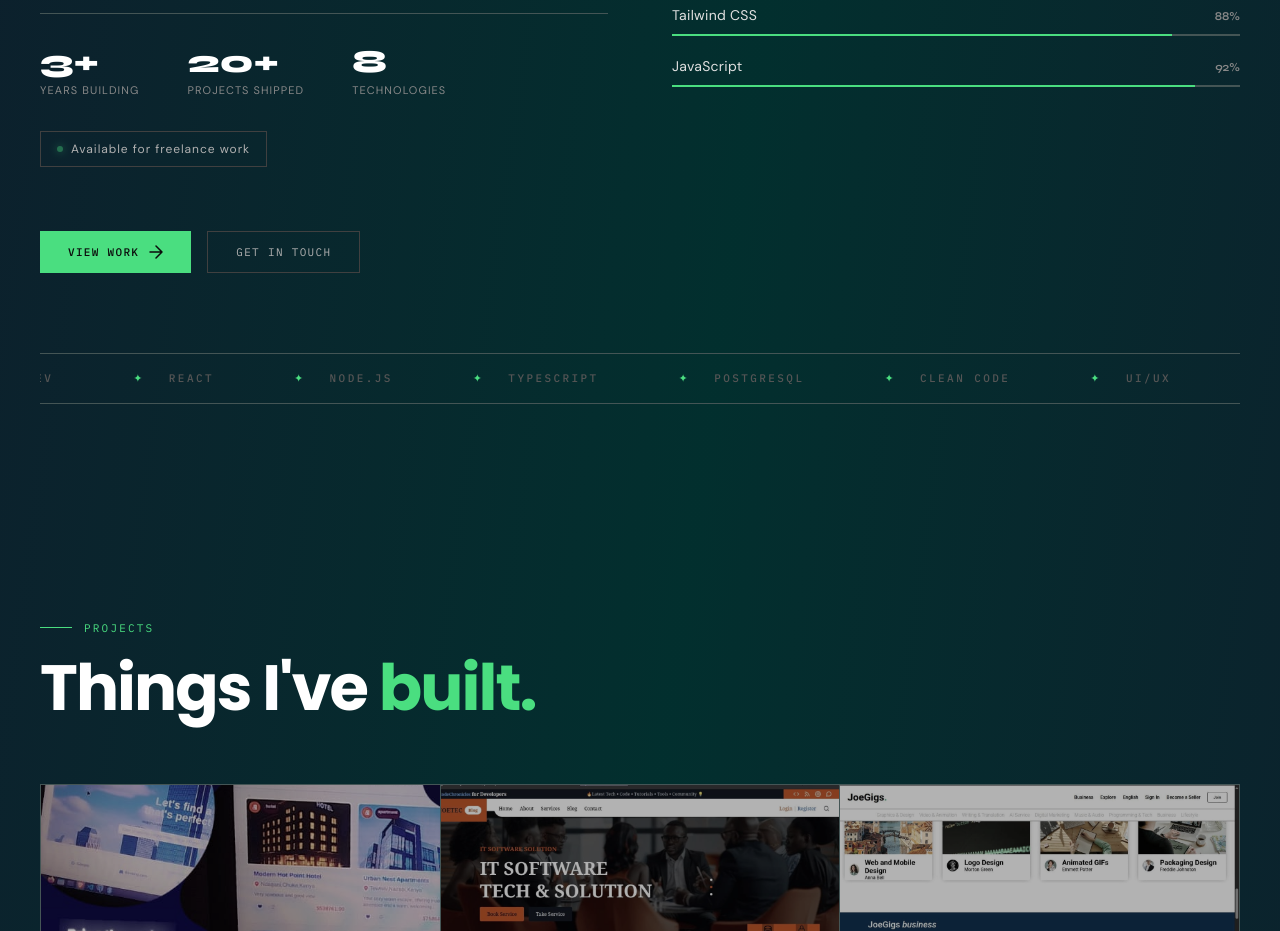
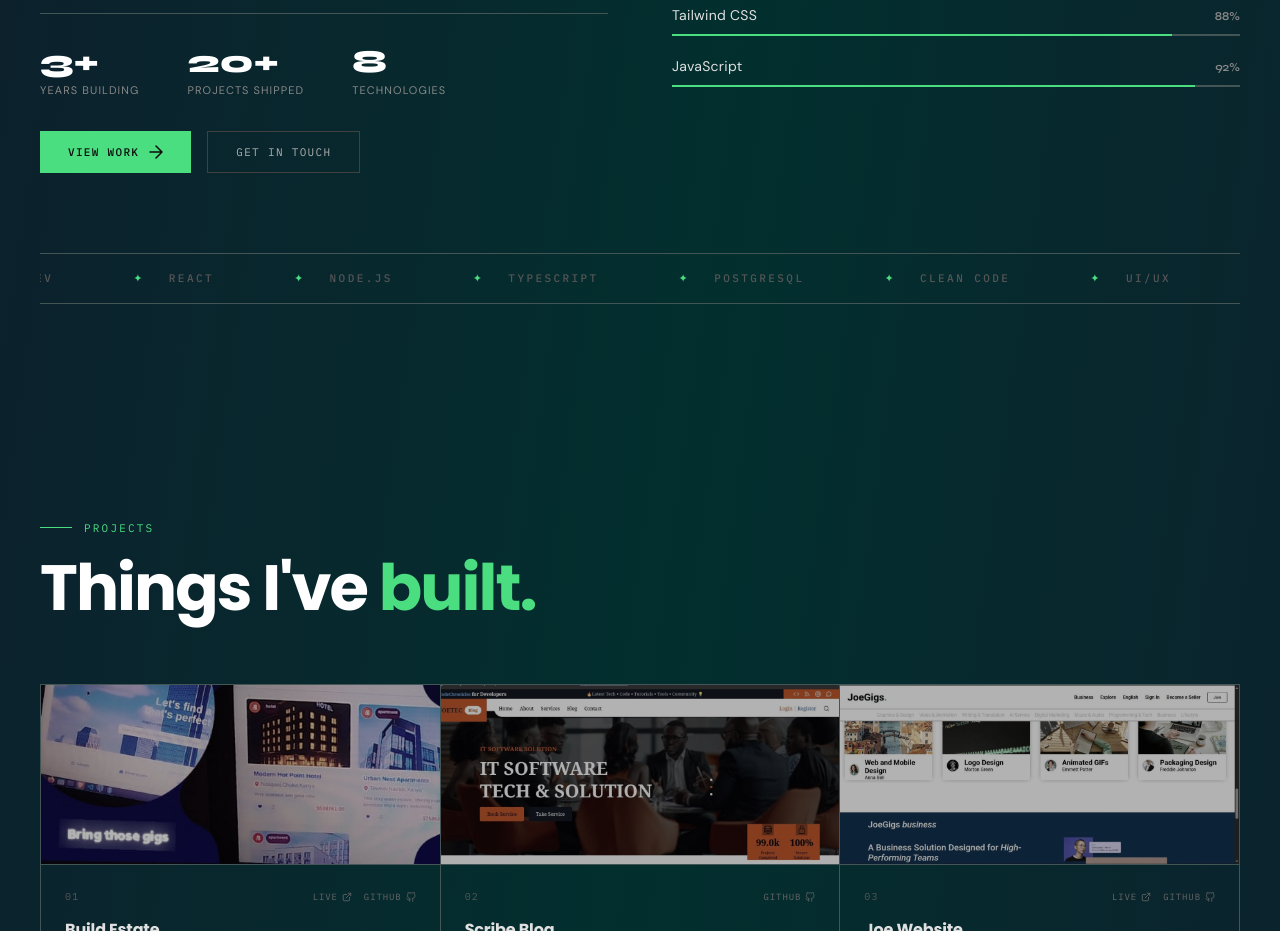
Before and after one commit to JoelMbithi/Personal_Portfolio, a React (Vite) app: page / in a window 1280 px wide. Shown: the part 3720-4651 px from the top of the page. Built offline with nearby package versions, Linux system fonts and the light colour scheme.

Commit message:
Updated my portfolio

```diff
--- a/src/Sections/About.jsx
+++ b/src/Sections/About.jsx
@@ -475,10 +475,10 @@ export const About = () => {
               </div>
 
               {/* Availability */}
-              <div className="availability">
+              {/* <div className="availability">
                 <div className="avail-dot" />
                 Available for freelance work
-              </div>
+              </div> */}
 
               {/* CTAs */}
               <div className="cta-row">
```
